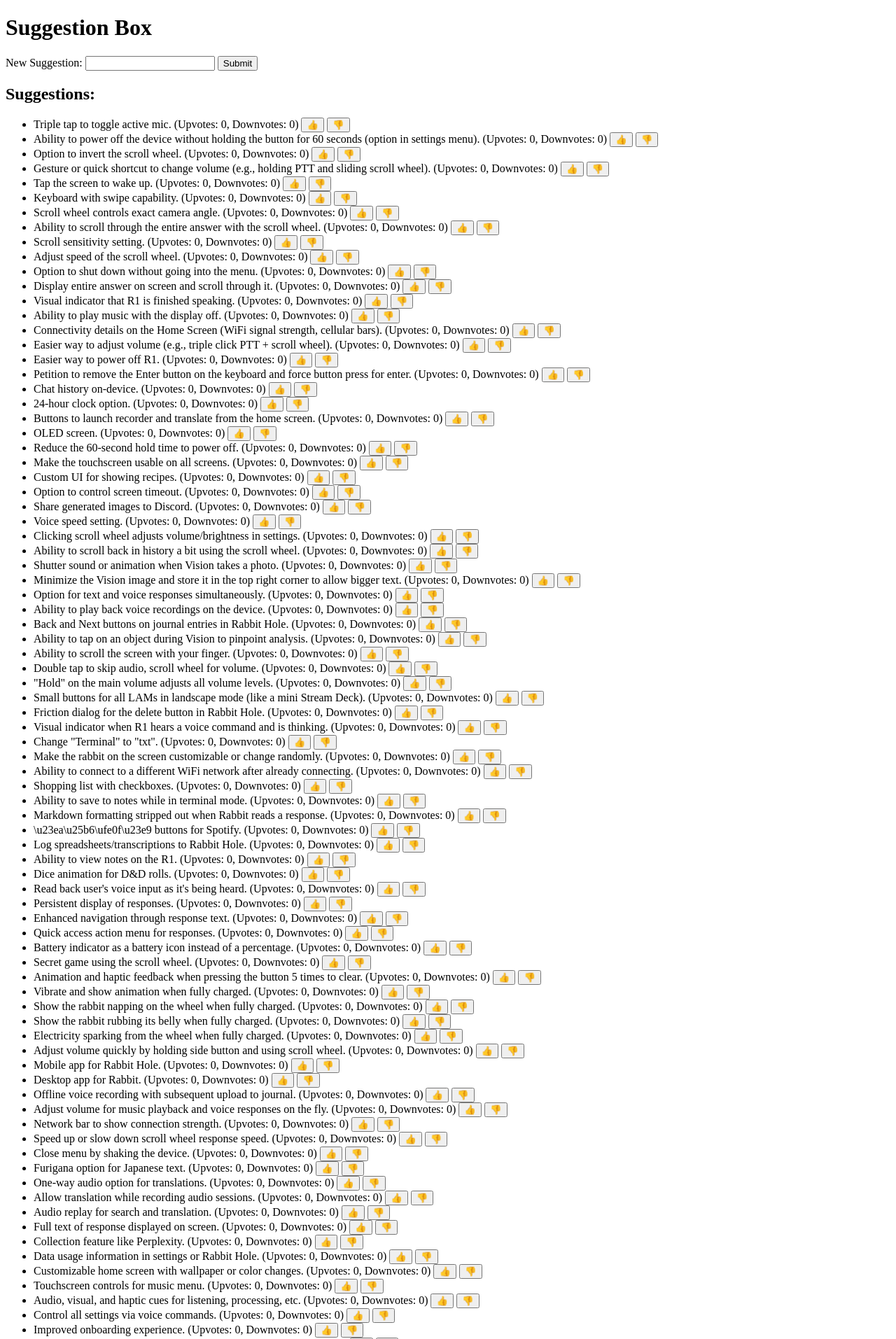
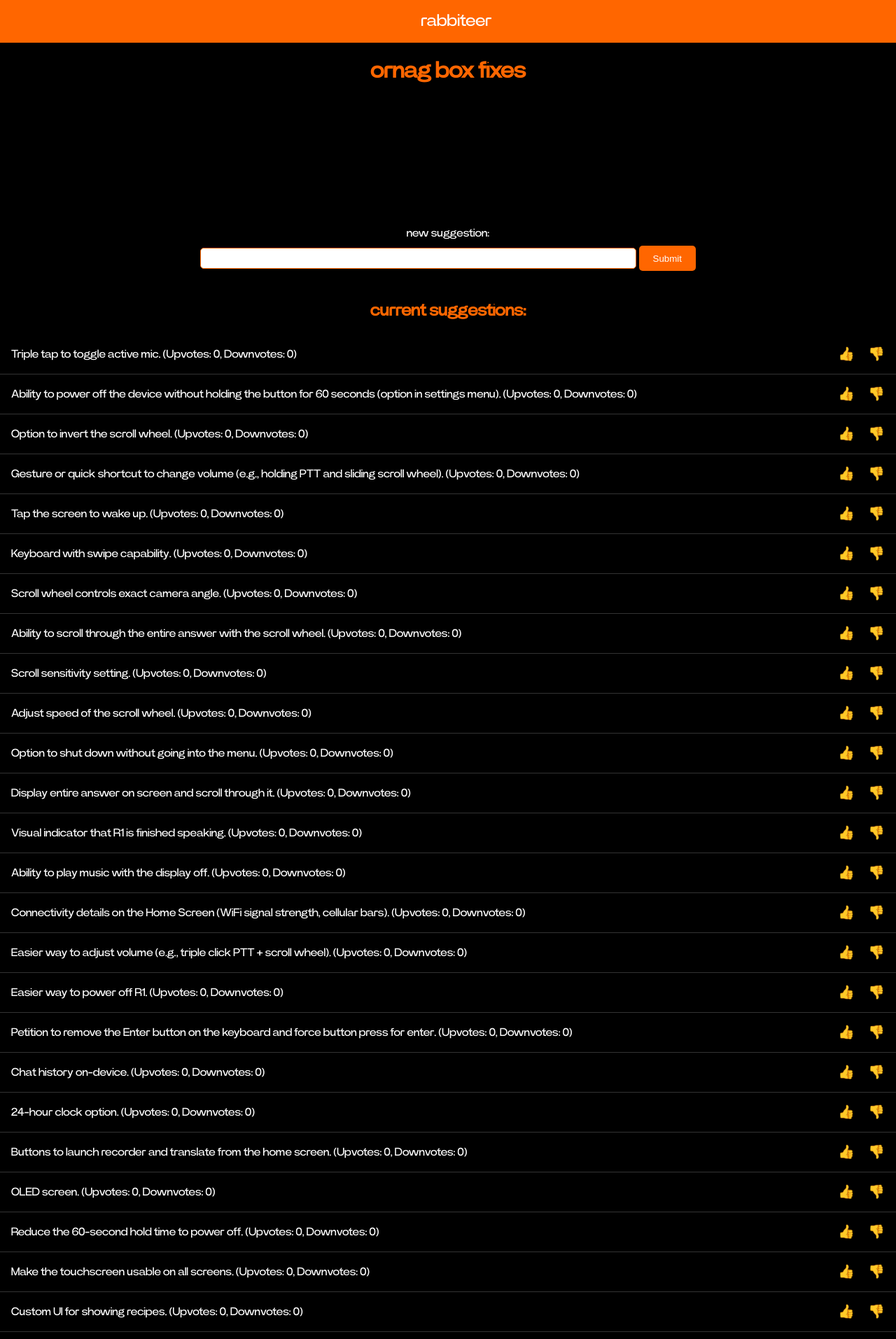
Before and after one commit to glovergaytan-fs/rabbiteer, a Flask app: page / in a window 1280 px wide. Shown: the top 1913 px of the page at 70% size. Run offline with Flask 3, Linux system fonts and the light colour scheme; grey boxes are pictures that could not be loaded.

Commit message:
hopefully final

```diff
--- a/app.py
+++ b/app.py
@@ -1,11 +1,17 @@
-from flask import Flask, render_template, request, redirect, url_for, session, jsonify
+from flask import Flask, render_template, request, redirect, url_for, session
 import json
+import os
+from dotenv import load_dotenv
 
+load_dotenv()
+my_secret_key = os.getenv("S_KEY")
 app = Flask(__name__)
-app.secret_key = 'your_secret_key'  # Important for session management
+app.secret_key = my_secret_key  # Important for sessions
 
+# Data storage (we'll use a JSON file for simplicity)
 DATA_FILE = 'suggestions.json'
 
+# Load suggestions from JSON or initialize an empty list
 def load_suggestions():
     try:
         with open(DATA_FILE, 'r') as f:
@@ -13,6 +19,7 @@ def load_suggestions():
     except FileNotFoundError:
         return []
 
+# Save suggestions to JSON
 def save_suggestions(suggestions):
     with open(DATA_FILE, 'w') as f:
         json.dump(suggestions, f)
@@ -20,38 +27,39 @@ def save_suggestions(suggestions):
 @app.route('/')
 def index():
     suggestions = load_suggestions()
+    # Sort suggestions by net votes (upvotes - downvotes)
     suggestions.sort(key=lambda x: x['upvotes'] - x['downvotes'], reverse=True)
     return render_template('index.html', suggestions=suggestions)
 
-@app.route('/upvote/<int:index>', methods=['POST'])
+@app.route('/upvote/<int:index>')
 def upvote(index):
-    if 'voted_suggestions' not in session:
-        session['voted_suggestions'] = []
+    suggestions = load_suggestions()
+    if 0 <= index < len(suggestions):
+        if f'voted_{index}' not in session:
+            suggestions[index]['upvotes'] += 1
+            session[f'voted_{index}'] = 'up'
+            save_suggestions(suggestions)
+        elif session[f'voted_{index}'] == 'down':  # Change vote
+            suggestions[index]['upvotes'] += 1
+            suggestions[index]['downvotes'] -= 1
+            session[f'voted_{index}'] = 'up'
+            save_suggestions(suggestions)
+    return redirect(url_for('index'))
 
-    if index not in session['voted_suggestions']:
-        suggestions = load_suggestions()
-        if 0 <= index < len(suggestions):
-            suggestions[index]['upvotes'] += 1
-            session['voted_suggestions'].append(index)
+@app.route('/downvote/<int:index>')
+def downvote(index):
+    suggestions = load_suggestions()
+    if 0 <= index < len(suggestions):
+        if f'voted_{index}' not in session:
+            suggestions[index]['downvotes'] += 1
+            session[f'voted_{index}'] = 'down'
             save_suggestions(suggestions)
-        return jsonify({'status': 'success'})
-    else:
-        return jsonify({'status': 'already_voted'})
-
-@app.route('/downvote/<int:index>', methods=['POST'])
-def downvote(index):
-    if 'voted_suggestions' not in session:
-        session['voted_suggestions'] = []
-
-    if index not in session['voted_suggestions']:
-        suggestions = load_suggestions()
-        if 0 <= index < len(suggestions):
+        elif session[f'voted_{index}'] == 'up': # Change vote
             suggestions[index]['downvotes'] += 1
-            session['voted_suggestions'].append(index)
+            suggestions[index]['upvotes'] -= 1
+            session[f'voted_{index}'] = 'down'
             save_suggestions(suggestions)
-        return jsonify({'status': 'success'})
-    else:
-        return jsonify({'status': 'already_voted'})
+    return redirect(url_for('index'))
 
 @app.route('/suggest', methods=['POST'])
 def suggest():
@@ -61,5 +69,13 @@ def suggest():
     save_suggestions(suggestions)
     return redirect(url_for('index'))
 
+@app.route('/build')
+def build():
+    # This is just a placeholder build function to demonstrate
+    # the GitHub Actions workflow.
+    # Replace this with your actual build logic if needed.
+    print("Building website...")
+    return "Build complete!"
+
 if __name__ == '__main__':
     app.run(debug=True)
--- a/static/styles.css
+++ b/static/styles.css
@@ -0,0 +1,87 @@
+@font-face {
+  font-family: 'Power Grotesk';
+  src: url('/static/PowerGrotesk-Regular.ttf'); /* Update with your font file path */
+}
+
+body {
+  font-family: 'Power Grotesk', sans-serif;
+  background-color: black;
+  color: white;
+  margin: 0;
+  padding: 0;
+}
+
+.video {
+  display: flex;
+  justify-content: center;
+  align-items: center;
+}
+
+nav {
+  background-color: #ff6600;
+  padding: 1em;
+  text-align: center;
+}
+
+.home-button {
+  text-decoration: none;
+  color: white;
+  font-size: 1.5em;
+}
+
+h1, h2 {
+  text-align: center;
+  color: #ff6600;
+}
+
+form {
+  text-align: center;
+  margin: 2em;
+}
+
+label {
+  display: block;
+  margin-bottom: 0.5em;
+}
+
+input[type="text"] {
+  padding: 0.5em;
+  border: 1px solid #ff6600;
+  border-radius: 5px;
+  width: 50%;
+  margin-bottom: 1em;
+}
+
+button[type="submit"] {
+  background-color: #ff6600;
+  color: white;
+  padding: 0.8em 1.5em;
+  border: none;
+  border-radius: 5px;
+  cursor: pointer;
+}
+
+ul {
+  list-style: none;
+  padding: 0;
+}
+
+li {
+  padding: 1em;
+  border-bottom: 1px solid #333;
+  display: flex;
+  justify-content: space-between;
+  align-items: center;
+}
+
+.vote-buttons {  /* New class to hold upvote/downvote */
+  display: flex;
+  align-items: center;
+}
+
+a {
+  color: #ff6600;
+  text-decoration: none;
+  margin-left: 1em;
+  font-size: 1.2em;
+}
--- a/templates/index.html
+++ b/templates/index.html
@@ -2,60 +2,39 @@
 <html>
 <head>
     <title>Suggestion Box</title>
-    <link rel="stylesheet" href="{{ url_for('static', filename='style.css') }}">
-    <script src="https://code.jquery.com/jquery-3.6.0.min.js"></script>
+    <link rel="stylesheet" href="{{ url_for('static', filename='styles.css') }}">
 </head>
 <body>
-    <h1>Suggestion Box</h1>
+    <nav>
+        <a class="home-button" href="/">rabbiteer</a>
+      </nav>
+
+      <h1>ornag box fixes</h1>
+      <div class="video">
+        <video autoplay loop muted>
+          <source src="https://rabbit.lotofcarrots.com/media/home/os/rabbit-idle.mp4" type="video/mp4">
+          Your browser does not support the video tag.
+        </video>
+      </div>
 
     <form method="POST" action="/suggest">
-        <label for="suggestion">New Suggestion:</label>
+        <label for="suggestion">new suggestion:</label>
         <input type="text" id="suggestion" name="suggestion" required>
         <button type="submit">Submit</button>
     </form>
 
-    <h2>Suggestions:</h2>
+    <h2>current suggestions:</h2>
     <ul>
     {% for suggestion in suggestions %}
         <li>
             {{ suggestion.text }}
-            (Upvotes: <span id="upvote-count-{{ loop.index0 }}">{{ suggestion.upvotes }}</span>,
-            Downvotes: <span id="downvote-count-{{ loop.index0 }}">{{ suggestion.downvotes }}</span>)
-            <button class="upvote-btn" data-index="{{ loop.index0 }}">👍</button>
-            <button class="downvote-btn" data-index="{{ loop.index0 }}">👎</button>
+            (Upvotes: {{ suggestion.upvotes }}, Downvotes: {{ suggestion.downvotes }})
+            <div class="vote-buttons">
+                <a href="{{ url_for('upvote', index=loop.index0) }}">👍</a>
+                <a href="{{ url_for('downvote', index=loop.index0) }}">👎</a>
+            </div>
         </li>
     {% endfor %}
     </ul>
-    <script>
-        $('.upvote-btn').click(function() {
-            var index = $(this).data('index');
-            $.ajax({
-                url: '/upvote/' + index,
-                type: 'POST',
-                success: function(response) {
-                    if (response.status === 'success') {
-                        $('#upvote-count-' + index).text(parseInt($('#upvote-count-' + index).text()) + 1);
-                    } else if (response.status === 'already_voted') {
-                        alert("You have already voted on this suggestion.");
-                    }
-                }
-            });
-        });
-
-        $('.downvote-btn').click(function() {
-            var index = $(this).data('index');
-            $.ajax({
-                url: '/downvote/' + index,
-                type: 'POST',
-                success: function(response) {
-                    if (response.status === 'success') {
-                        $('#downvote-count-' + index).text(parseInt($('#downvote-count-' + index).text()) + 1);
-                    } else if (response.status === 'already_voted') {
-                        alert("You have already voted on this suggestion.");
-                    }
-                }
-            });
-        });
-    </script>
 </body>
 </html>
```
Also changed, not shown: github/workflows/main.yml (+5 -5 lines), static/PowerGrotesk-Regular.ttf (added), 1 other file.
